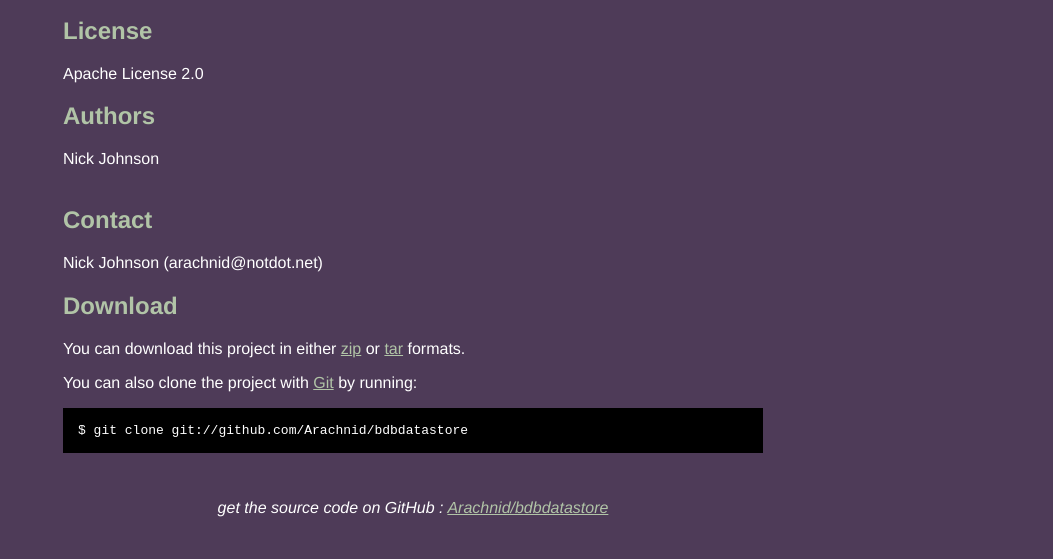
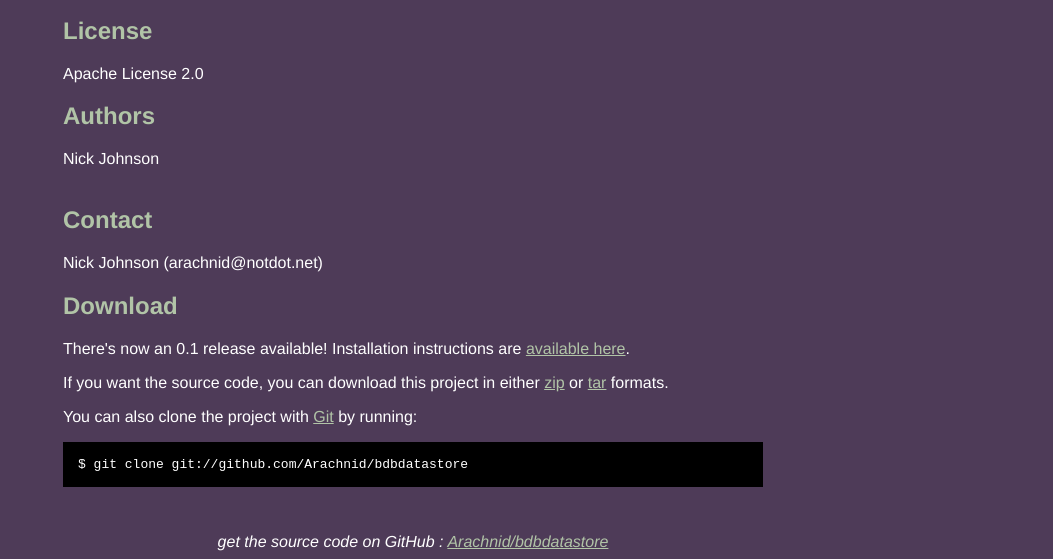
Before and after one commit to Arachnid/bdbdatastore, a plain HTML site: page index.html in a window 1280 px wide. Shown: the part 374-933 px from the top of the page, without its empty margins (227-1280 px from the left). Before the commit the page ends 899 px from the top, so only its background shows below. Drawn offline with Linux system fonts and the light colour scheme.

Commit message:
Added language about the 0.1 release.

```diff
--- a/index.html
+++ b/index.html
@@ -66,8 +66,11 @@ bdbdatastore is intended primarially for use by people who want to host their ow
 
 
     <h2>Download</h2>
+    <p>There's now an 0.1 release available! Installation instructions are
+    <a href="http://wiki.github.com/Arachnid/bdbdatastore/trying-out-bdbdatastore">
+    available here</a>.</p>
     <p>
-      You can download this project in either
+      If you want the source code, you can download this project in either
       <a href="http://github.com/Arachnid/bdbdatastore/zipball/master">zip</a> or
       <a href="http://github.com/Arachnid/bdbdatastore/tarball/master">tar</a> formats.
     </p>
```
Also changed, not shown: 1 other file.
